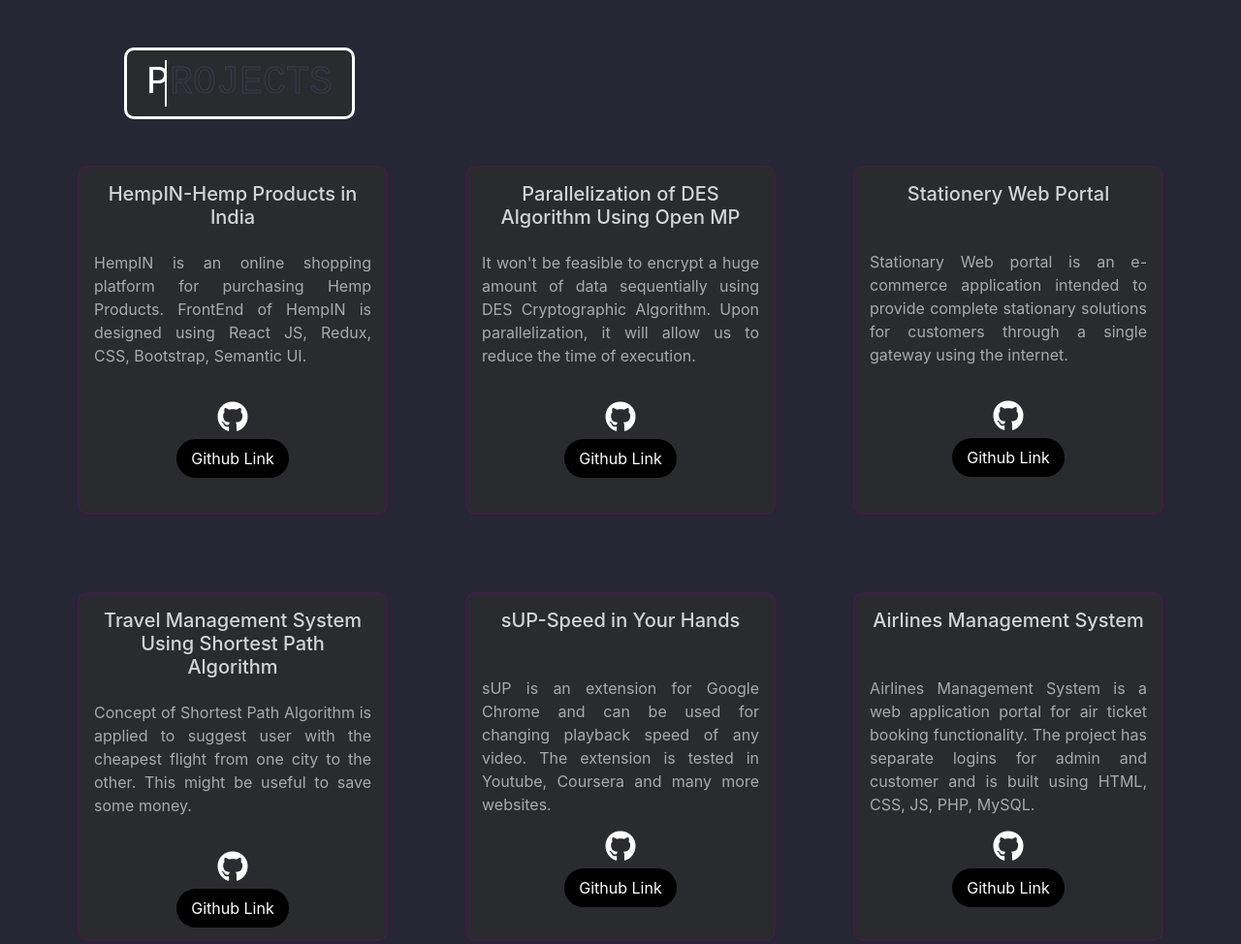
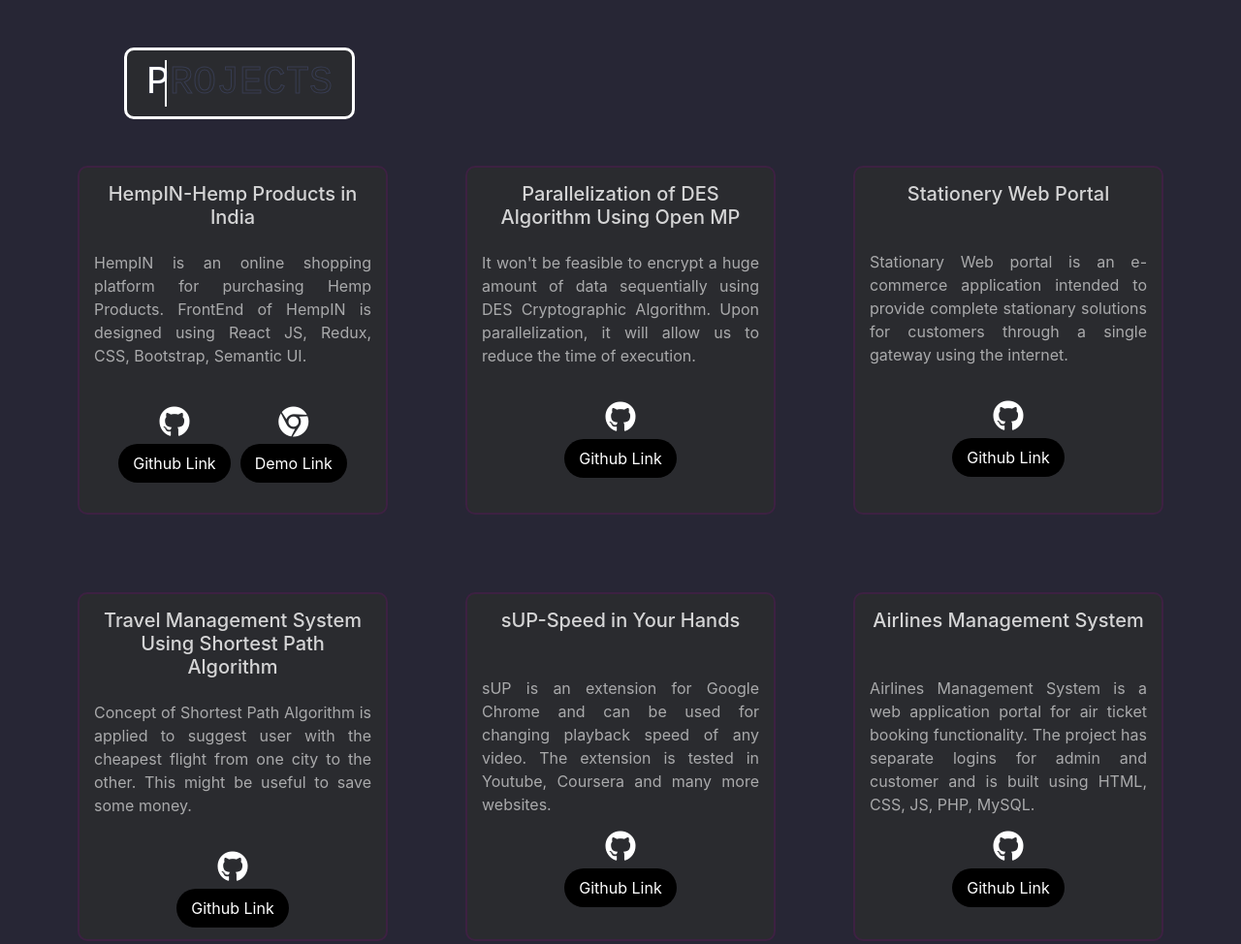
Before and after one commit to ashishpoudel995/ashishpoudel995.github.io, a React app: page / in a window 1280 px wide. Shown: the part 920-1894 px from the top of the page at 97% size. Built offline with nearby package versions, Linux system fonts and the light colour scheme.

Commit message:
Demo Link Added

```diff
--- a/public/style.css
+++ b/public/style.css
@@ -178,6 +178,15 @@ body {
   margin-bottom: 15px;
   min-height: 140px;
 }
+.project .card .linksparent {
+  display: flex;
+  flex-wrap: nowrap;
+  justify-content: center;
+  align-items: center;
+}
+.project .card .linksparent .links {
+  margin: 5px;
+}
 .project .card .links i {
   width: 100%;
   text-align: center;
--- a/src/Projects/Projectlists.js
+++ b/src/Projects/Projectlists.js
@@ -4,6 +4,7 @@ export const Projectlists = [
     Description:
       "HempIN is an online shopping platform for purchasing Hemp Products. FrontEnd of HempIN is designed using React JS, Redux, CSS, Bootstrap, Semantic UI.",
     Link: "https://github.com/ashishpoudel995/HempIN",
+    Demo: "https://ashishpoudel995.github.io/HempIN/",
   },
   {
     Title: "Parallelization of DES Algorithm Using Open MP",
--- a/src/Projects/Projects.js
+++ b/src/Projects/Projects.js
@@ -1,42 +1,62 @@
-import React from 'react';
+import React from "react";
 
-class Projects extends React.Component{
-    mapProjects(){
-        const Projectlists=this.props.Projectlists;
-        return(
-            Projectlists.map((Project)=>{
-                return(
+class Projects extends React.Component {
+  mapProjects() {
+    const Projectlists = this.props.Projectlists;
+    return Projectlists.map((Project) => {
+      if (Project.Demo) {
+        return (
           <div className="card">
             <div className="title">
-                        <h5>
-                        {Project.Title}
-                        </h5>
+              <h5>{Project.Title}</h5>
             </div>
-                    <div className="Description">
-                        {Project.Description}
+            <div className="Description">{Project.Description}</div>
+            <div className="linksparent">
+              <span className="links">
+                <i class="fab fa-github"></i>
+                <br />
+                <a href={Project.Link} target="_new">
+                  Github Link
+                </a>
+              </span>
+              <span className="links">
+                <i class="fab fa-chrome"></i>
+                <br />
+                <a href={Project.Demo} target="_new">
+                  Demo Link
+                </a>
+              </span>
             </div>
+          </div>
+        );
+      } else {
+        return (
+          <div className="card">
+            <div className="title">
+              <h5>{Project.Title}</h5>
+            </div>
+            <div className="Description">{Project.Description}</div>
             <span className="links">
-                        <i class="fab fa-github"></i><br/>
+              <i class="fab fa-github"></i>
+              <br />
               <a href={Project.Link} target="_new">
                 Github Link
               </a>
             </span>
           </div>
-                )
-            })
-        )
+        );
       }
-    render(){
-        return(
+    });
+  }
+  render() {
+    return (
       <div>
         <div id="Projects">
           <h1 data-text="Projects">Projects</h1>
         </div>
-                <div className="project">
-                    {this.mapProjects()}
+        <div className="project">{this.mapProjects()}</div>
       </div>
-            </div>
-        )
+    );
   }
 }
 
```
Lines whose indentation alone changed are shown as unchanged.
